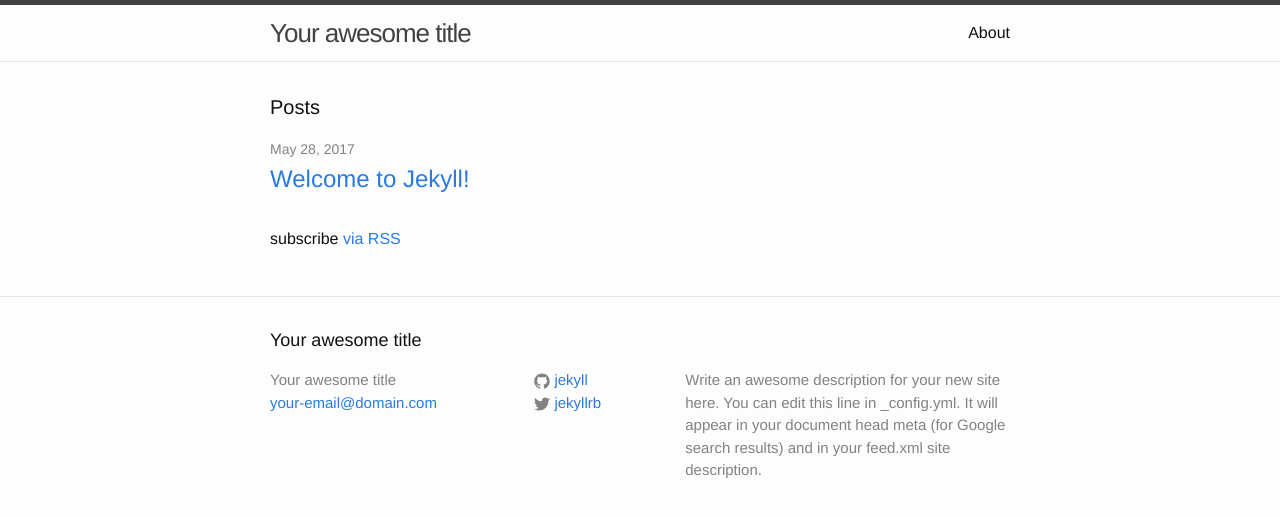
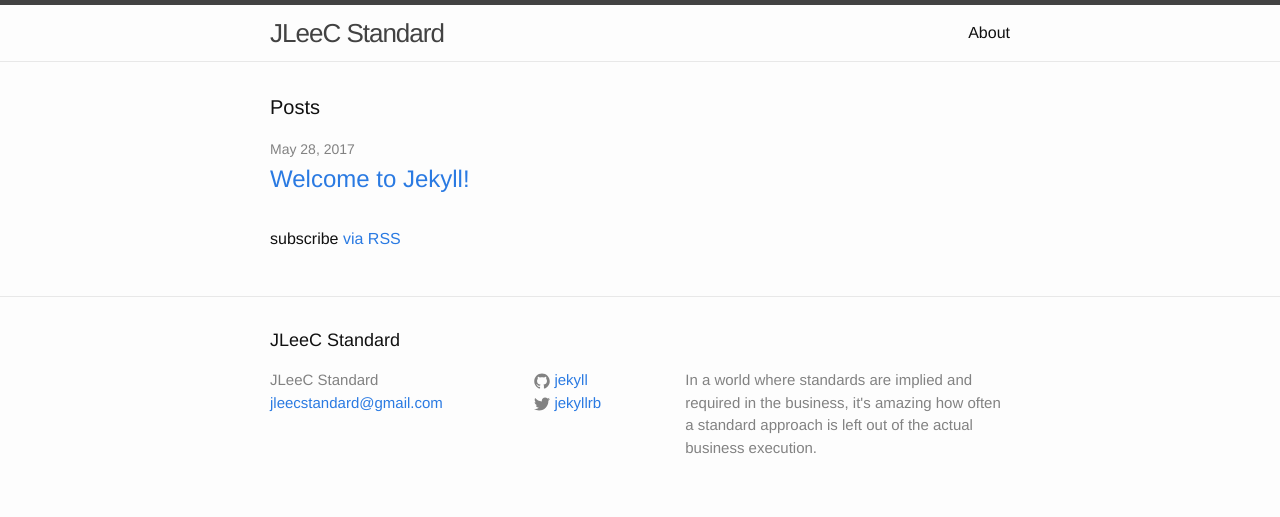
Before and after one commit to jcaugmented/hello-world, a Jekyll site: the page built from index.html, in a window 1280 px wide. Shown: the top 517 px of the page. Built offline with Jekyll 4.4.1, drawn with Linux system fonts in a browser that asks for light colours.

Commit message:
Update _config.yml

```diff
--- a/_config.yml
+++ b/_config.yml
@@ -6,14 +6,13 @@
 # 'jekyll serve'. If you change this file, please restart the server process.
 
 # Site settings
-title: Your awesome title
-email: your-email@domain.com
+title: JLeeC Standard
+email: jleecstandard@gmail.com
 description: > # this means to ignore newlines until "baseurl:"
-  Write an awesome description for your new site here. You can edit this
-  line in _config.yml. It will appear in your document head meta (for
-  Google search results) and in your feed.xml site description.
+  In a world where standards are implied and required in the business, it's amazing how often a standard
+  approach is left out of the actual business execution.
 baseurl: "" # the subpath of your site, e.g. /blog
-url: "http://yourdomain.com" # the base hostname & protocol for your site
+url: "http://jleec.net" # the base hostname & protocol for your site
 twitter_username: jekyllrb
 github_username:  jekyll
 
```
